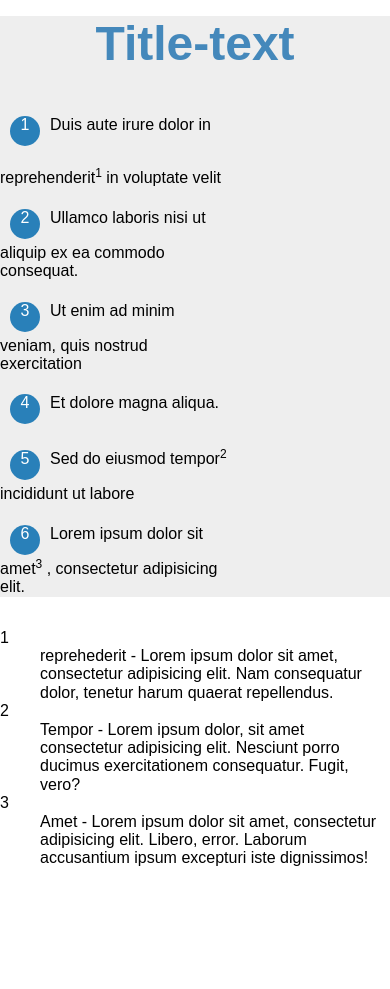
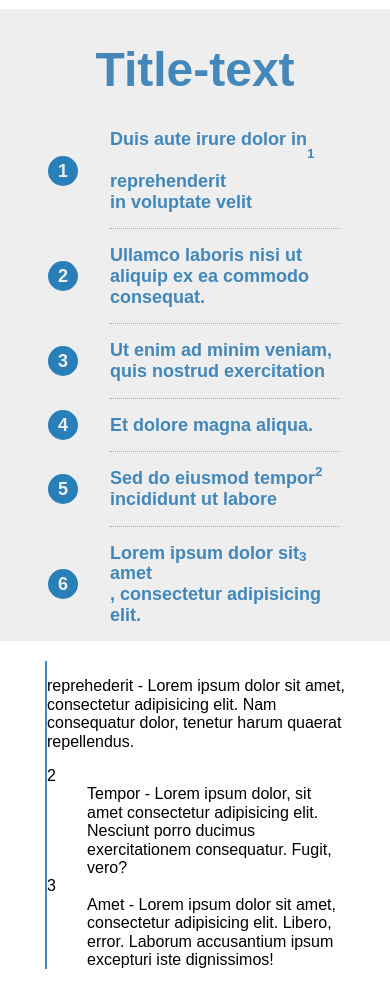
Before and after one commit to Vlad-K-Dev/TestTask, a website: page src/index.html in a window 390 px wide. Shown: the part 1760-2749 px from the top of the page. Before the commit the page ends 2644 px from the top, so only its background shows below. Drawn offline with Linux system fonts and the light colour scheme.

Commit message:
Added styles

```diff
--- a/src/index.html
+++ b/src/index.html
@@ -71,15 +71,13 @@
                 <li class="promo-block__list">Ut enim ad minim veniam, quis nostrud exercitation</li>
                 <li class="promo-block__list">Et dolore magna aliqua.</li>
                 <li class="promo-block__list">Sed do eiusmod tempor<sup>2</sup> incididunt ut labore</li>
-                <li class="promo-block__list">Lorem ipsum dolor sit amet<sup>3</sup> , consectetur adipisicing elit.</li>
+                <li class="promo-block__list">Lorem ipsum dolor sit <br>amet<sup>3</sup> , consectetur adipisicing elit.</li>
             </ol>
         </section>
     </main>
     <article>
         <section class="disclamers">
-            <dl>
-                <dt>1</dt>
-                    <dd>reprehederit - Lorem ipsum dolor sit amet, consectetur adipisicing elit. Nam consequatur dolor, tenetur harum quaerat repellendus.</dd>
+          <p>reprehederit - Lorem ipsum dolor sit amet, consectetur adipisicing elit. Nam consequatur dolor, tenetur harum quaerat repellendus.</p>
 
                 <dt>2</dt>
                     <dd>Tempor - Lorem ipsum dolor, sit amet consectetur adipisicing elit. Nesciunt porro ducimus exercitationem consequatur. Fugit, vero?</dd>
--- a/src/styles/style.scss
+++ b/src/styles/style.scss
@@ -196,45 +196,81 @@ $head_element_width: 18.75rem;
 
 
     //_______________Promo block styles___________//
-
         .promo-block{
+          display: flex;
+          flex-direction: column;
           background: $form_inputs;
+          margin: 2.0625rem 0 0 0;
         }
 
         .promo-block__title{
-            font-size: 3rem;
-            color: #4488bb;
-            text-align: center;
+          margin: 2.0625rem 0 0 0 ;
+          font-size: 3rem;
+          color: #4488bb;
+          text-align: center;
+        }
+
+
+        ol{
+          counter-reset: counter;
+          padding: 0;
+          position: relative;
+          align-self: center;
+        }
+
+
+        .promo-block__list:nth-last-child(-n + 5){
+          padding-top: 1rem;
+          border-top: 1px dotted #aaaaaa;
+        }
+
+          .promo-block__list{
+            position: relative;
+            display: flex;
+            flex-flow: row wrap;
+            align-items: center;
+            margin: 16px 0 0  3.75rem;;
+            color: $text_color;
+            width: 14.375rem;
+            list-style: none;
+            font-size: 1.125rem;
+            font-weight: 600;
+          }
+
+        .promo-block__list:before {
+          content:counter(counter);
+          counter-increment: counter;
+          position: absolute;
+          left: -4.5rem;
+          color: $form_inputs;
+          font-weight: 600;
+          background: #2980B9;
+          display: inline-block;
+          text-align: center;
+          margin: 0 10px;
+          line-height:1.875rem;
+          width: 1.875rem;
+          height: 1.875rem;
+          border-radius: 50%;
 
         }
 
-        .promo-block > ol > li {
-          margin: 16px 0 0 0;
-          align-items: stretch;
-          width: 14.375rem;
-          list-style: none;
+    //____________________End promo styles_________________
+
+    //____________________Disclamer block__________________
+
+        article{
+          display: flex;
+          flex-direction: column;
+          margin:  auto;
+          width: 18.75rem;
+
         }
-    ol{
-      counter-reset: myCounter;
-      padding: 0;
-    }
 
-    li:before {
-      counter-increment: myCounter;
-      content:counter(myCounter);
-      color: white;
-      background: #2980B9;
-      display: inline-block;
-      text-align: center;
-      margin: 5px 10px;
-      //line-height: 40px;
-      width: 1.875rem;
-      height: 1.875rem;
-      border-radius: 50%;
-      vertical-align: baseline;
-    }
-
-
+        .disclamers{
+          margin: 1.25rem 0;
+          border-left: 2.5px solid #4488bb;
+        }
 
     }
 
```
Also changed, not shown: src/styles/index.css, 1 other file.
